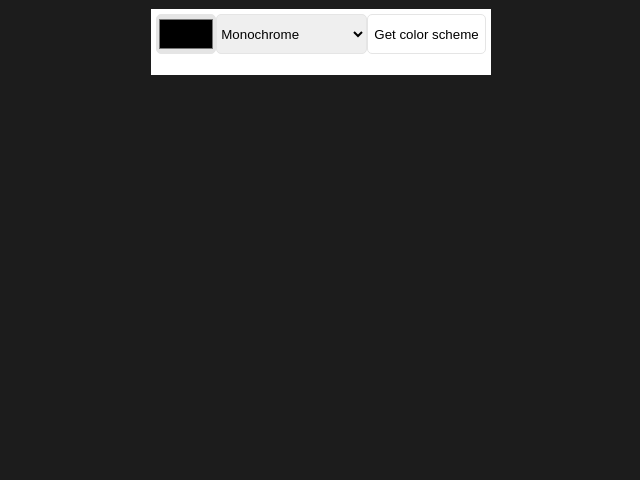
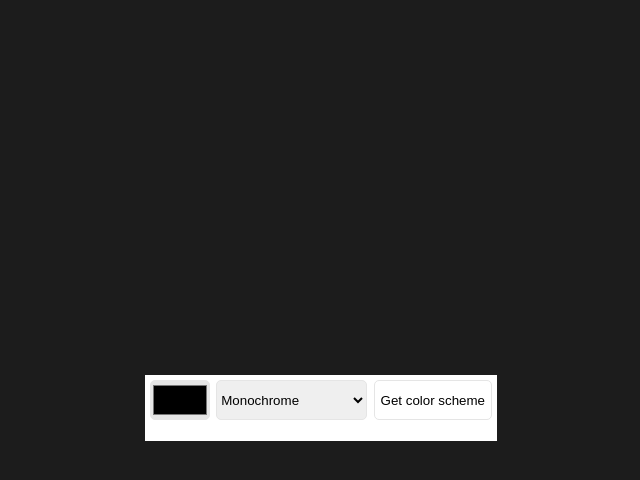
Before and after one commit to Petrasoderstrom1612/Color-picker, a plain HTML site: page index.html in a window 1280 px wide. Shown: the whole page, without its empty margins (319-959 px from the left). Drawn offline with Linux system fonts and the light colour scheme.

Commit message:
fixed css

```diff
--- a/index.css
+++ b/index.css
@@ -6,6 +6,7 @@ main{
     display: flex;
     justify-content: center;
     align-items: center;
+    height: 100vh;
 }
 
 .main-container{
@@ -13,6 +14,7 @@ main{
     padding: 5px;
     background-color: white;
     max-width: 347px;;
+    min-width: 342px
 }
 
 /* input */
@@ -20,6 +22,7 @@ main{
     display: flex;
     align-items: stretch;
     justify-content: space-between;
+    gap: 5px;
 }
 
 .color-input{
```
